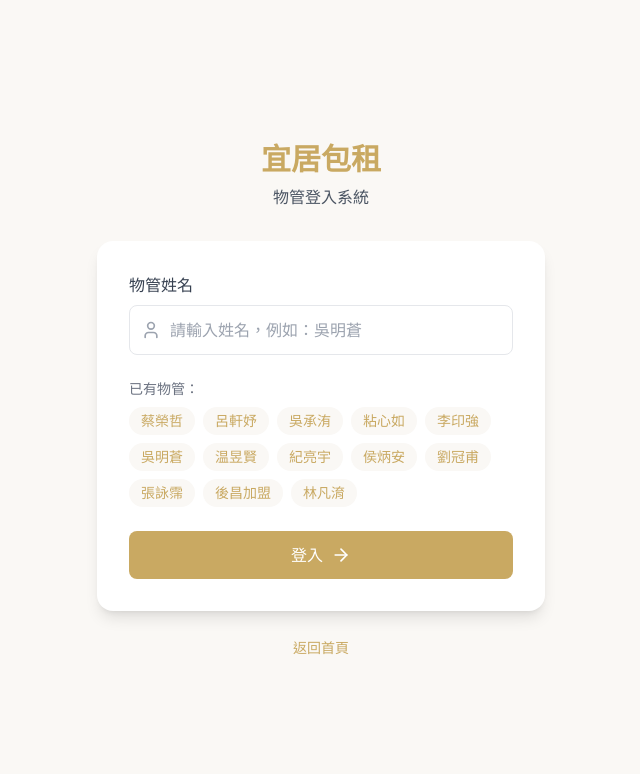
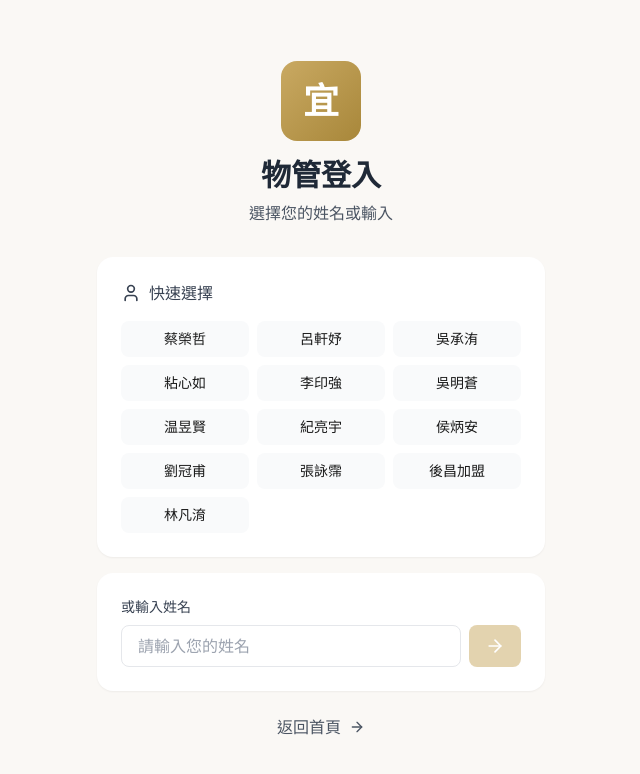
Before and after one commit to jiminlin78-rina/rental-management-system, a Next.js app: page /manager-login in a window 1280 px wide. Shown: the top 774 px of the page, without its empty margins (319-959 px from the left). Built offline with nearby package versions, Linux system fonts and the light colour scheme; no server answers.

Commit message:
修復：建立缺失的檔案和添加依賴
- 建立 lib/useManagerAuth.ts
- 修正 app/manager-login/page.tsx
- 添加 clsx 和 tailwind-merge 到 package.json

```diff
--- a/app/manager-login/page.tsx
+++ b/app/manager-login/page.tsx
@@ -1,3 +1,5 @@
+'use client'
+
 import { useState } from "react"
 import { motion } from "framer-motion"
 import { User, ArrowRight } from "lucide-react"
@@ -5,132 +7,97 @@ import Link from "next/link"
 
 export default function ManagerLoginPage() {
   const [managerName, setManagerName] = useState("")
-  const [isLoading, setIsLoading] =useState(false)
-  const [error, setError] = useState("")
+  const [isLoading, setIsLoading] = useState(false)
 
-  // 預設的物管列表（從之前的分析結果）
   const defaultManagers = [
     "蔡榮哲", "呂軒妤", "吳承洧", "粘心如", "李印強",
     "吳明蒼", "温昱賢", "紀亮宇", "侯炳安", "劉冠甫",
     "張詠霈", "後昌加盟", "林凡淯"
   ]
 
-  const handleLogin = async (e: React.FormEvent) => {
-    e.preventDefault()
+  const handleLogin = (name: string) => {
+    setIsLoading(true)
+    // 暫時用 localStorage 儲存登入狀態
+    localStorage.setItem('managerLogin', name)
+    localStorage.setItem('managerLoginTimestamp', String(Date.now()))
 
-    if (!managerName.trim()) {
-      setError("請輸入物管姓名")
-      return
-    }
-
-    setIsLoading(true)
-    setError("")
-
-    try {
-      // 模擬登入 - 之後會替換成真實 API 呼叫
-      // 暫時用 localStorage 儲存登入狀態
-      localStorage.setItem('managerLogin', 'true')
-      localStorage.setItem('managerName', managerName)
-
-      // 跳轉到 dashboard
+    // 跳轉到房東頁面
+    setTimeout(() => {
       window.location.href = '/landlord'
-
-    } catch (err) {
-      setError("登入失敗，請確認姓名")
-      setIsLoading(false)
-    }
+    }, 500)
   }
 
   return (
-    <div className="min-h-screen flex items-center justify-center bg-[#FAF8F5] p-4">
+    <div className="min-h-screen bg-[#FAF8F5] flex flex-col items-center justify-center p-4">
       <motion.div
         initial={{ opacity: 0, y: 20 }}
         animate={{ opacity: 1, y: 0 }}
         transition={{ duration: 0.5 }}
-        className="w-full max-w-md"
+        className="max-w-md w-full"
       >
-        {/* Logo / 標題 */}
+        {/* Logo */}
         <div className="text-center mb-8">
-          <h1 className="text-3xl font-bold text-[#C9A962] mb-2">
-            宜居包租
-          </h1>
-          <p className="text-gray-600">物管登入系統</p>
+          <div className="w-20 h-20 bg-gradient-to-br from-[#C9A962] to-[#A8873A] rounded-2xl mx-auto mb-4 flex items-center justify-center">
+            <span className="text-4xl text-white font-bold">宜</span>
+          </div>
+          <h1 className="text-3xl font-bold text-gray-800 mb-2">物管登入</h1>
+          <p className="text-gray-600">選擇您的姓名或輸入</p>
         </div>
 
-        {/* 登入表單 */}
-        <div className="bg-white rounded-2xl shadow-lg p-8">
-          <form onSubmit={handleLogin}>
-            {/* 姓名輸入 */}
-            <div className="mb-6">
-              <label className="block text-gray-700 mb-2 font-medium">
-                物管姓名
-              </label>
-              <div className="relative">
-                <User className="absolute left-3 top-1/2 -translate-y-1/2 w-5 h-5 text-gray-400" />
-                <input
-                  type="text"
-                  value={managerName}
-                  onChange={(e) => setManagerName(e.target.value)}
-                  placeholder="請輸入姓名，例如：吳明蒼"
-                  className="w-full pl-10 pr-4 py-3 border border-gray-200 rounded-lg
-                           focus:outline-none focus:ring-2 focus:ring-[#C9A962] focus:border-transparent"
-                  disabled={isLoading}
-                />
-              </div>
+        {/* 快速選擇 */}
+        <div className="bg-white rounded-2xl p-6 shadow-sm mb-4">
+          <div className="flex items-center gap-2 mb-4 text-gray-700">
+            <User className="w-5 h-5" />
+            <span className="font-medium">快速選擇</span>
           </div>
 
-            {/* 錯誤訊息 */}
-            {error && (
-              <div className="mb-4 p-3 bg-red-50 border border-red-200 rounded-lg text-red-600 text-sm">
-                {error}
-              </div>
-            )}
-
-            {/* 下拉提示 */}
-            <div className="mb-6">
-              <p className="text-sm text-gray-500 mb-2">已有物管：</p>
-              <div className="flex flex-wrap gap-2">
-                {defaultManagers.map((name) => (
+          <div className="grid grid-cols-3 gap-2">
+            {defaultManagers.map((manager) => (
               <button
-                    key={name}
-                    type="button"
-                    onClick={() => setManagerName(name)}
-                    className="px-3 py-1 text-sm bg-[#FAF8F5] text-[#C9A962] rounded-full
-                             hover:bg-[#C9A962] hover:text-white transition-colors"
+                key={manager}
+                onClick={() => handleLogin(manager)}
+                disabled={isLoading}
+                className="px-3 py-2 text-sm bg-gray-50 hover:bg-[#C9A962] hover:text-white rounded-lg transition-colors disabled:opacity-50 disabled:cursor-not-allowed"
               >
-                    {name}
+                {manager}
               </button>
             ))}
           </div>
         </div>
 
-            {/* 登入按鈕 */}
+        {/* 手動輸入 */}
+        <div className="bg-white rounded-2xl p-6 shadow-sm">
+          <label className="block text-sm font-medium text-gray-700 mb-2">
+            或輸入姓名
+          </label>
+          <div className="flex gap-2">
+            <input
+              type="text"
+              value={managerName}
+              onChange={(e) => setManagerName(e.target.value)}
+              onKeyPress={(e) => e.key === 'Enter' && managerName && handleLogin(managerName)}
+              placeholder="請輸入您的姓名"
+              className="flex-1 px-4 py-2 border border-gray-200 rounded-lg focus:outline-none focus:ring-2 focus:ring-[#C9A962]"
+              disabled={isLoading}
+            />
             <button
-              type="submit"
-              disabled={isLoading}
-              className="w-full bg-[#C9A962] text-white py-3 rounded-lg font-medium
-                       hover:bg-[#A8873A] transition-colors flex items-center justify-center gap-2
-                       disabled:opacity-50 disabled:cursor-not-allowed"
+              onClick={() => managerName && handleLogin(managerName)}
+              disabled={isLoading || !managerName}
+              className="px-4 py-2 bg-[#C9A962] text-white rounded-lg hover:bg-[#A8873A] transition-colors disabled:opacity-50 disabled:cursor-not-allowed"
             >
-              {isLoading ? (
-                <span className="animate-pulse">登入中...</span>
-              ) : (
-                <>
-                  <span>登入</span>
               <ArrowRight className="w-5 h-5" />
-                </>
-              )}
             </button>
-          </form>
+          </div>
         </div>
 
-        {/* 返回 */}
-        <div className="text-center mt-6">
+        {/* 返回首頁 */}
+        <div className="mt-6 text-center">
           <Link
             href="/"
-            className="text-[#C9A962] hover:underline text-sm"
+            className="text-gray-600 hover:text-[#C9A962] transition-colors inline-flex items-center gap-2"
           >
             返回首頁
+            <ArrowRight className="w-4 h-4" />
           </Link>
         </div>
       </motion.div>
```
Also changed, not shown: lib/useManagerAuth.ts (added, +63 -0 lines). Lines whose indentation alone changed are shown as unchanged.
